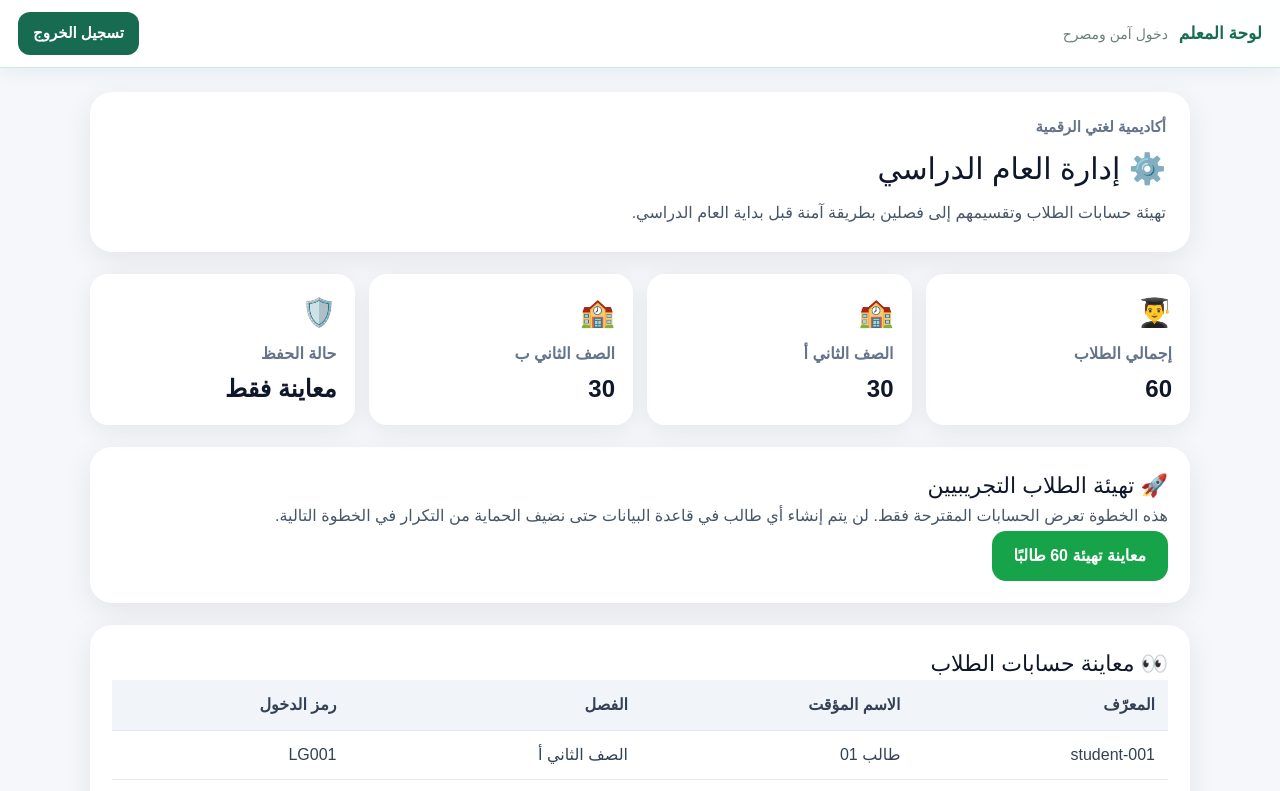
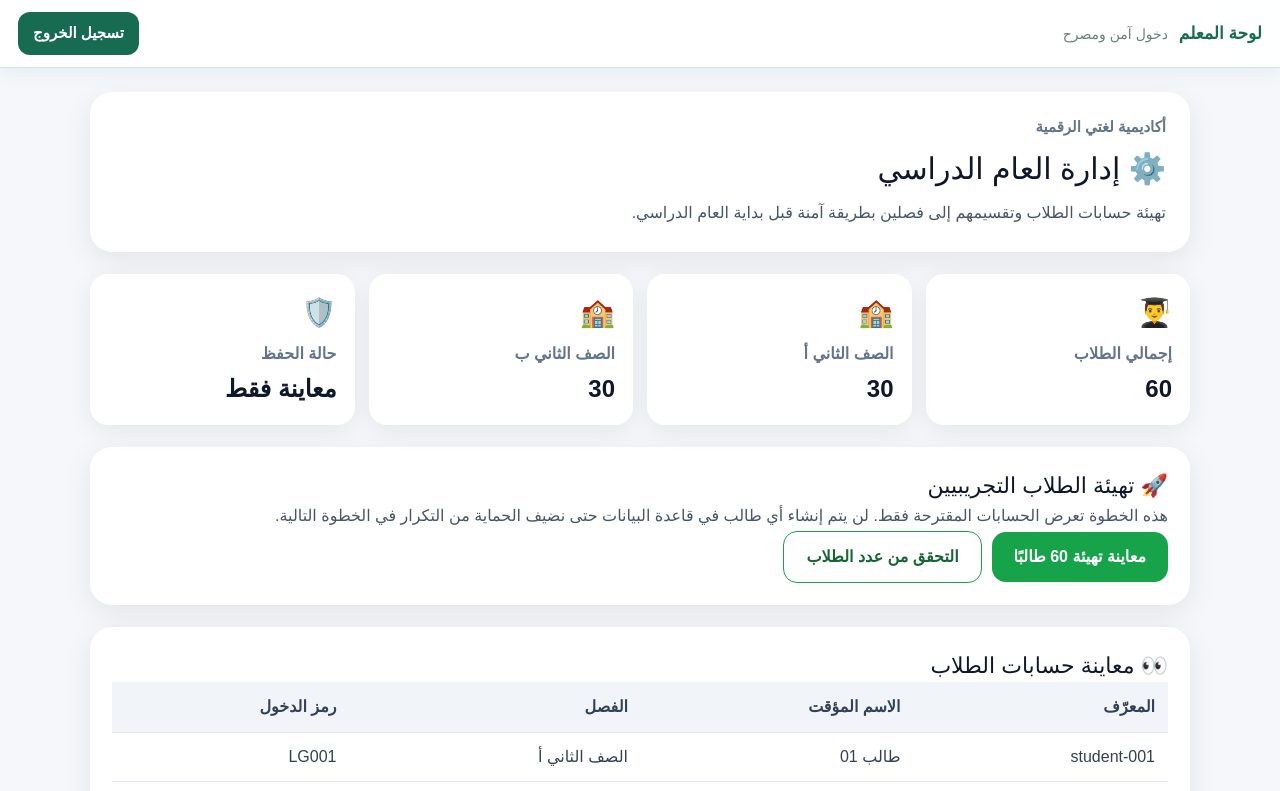
Before and after one commit to a31164949-blip/lughati-academy, a Next.js app in the folder lughati-next/: page /teacher/school-year in a window 1280 px wide. Shown: the top 791 px of the page. Built offline with nearby package versions, Linux system fonts and the light colour scheme; no server answers; sample sign-in values are in the browser's storage.

Commit message:
Connect school year page to Firebase

```diff
--- a/lughati-next/app/teacher/school-year/page.tsx
+++ b/lughati-next/app/teacher/school-year/page.tsx
@@ -1,6 +1,8 @@
 "use client";
 
 import { useMemo, useState } from "react";
+import { collection, getDocs } from "firebase/firestore";
+import { db } from "../../../firebase";
 
 type StudentPreview = {
   id: string;
@@ -12,6 +14,8 @@ type StudentPreview = {
 export default function SchoolYearPage() {
   const [isCreating, setIsCreating] = useState(false);
   const [message, setMessage] = useState("");
+  const [studentsCount, setStudentsCount] = useState<number | null>(null);
+const [checking, setChecking] = useState(false);
 
   const students = useMemo<StudentPreview[]>(() => {
     return Array.from({ length: 60 }, (_, index) => {
@@ -27,7 +31,20 @@ export default function SchoolYearPage() {
       };
     });
   }, []);
+async function handleCheckStudents() {
+  try {
+    setChecking(true);
 
+    const snapshot = await getDocs(collection(db, "students"));
+
+    setStudentsCount(snapshot.size);
+  } catch (error) {
+    console.error(error);
+    alert("تعذر التحقق من قاعدة البيانات.");
+  } finally {
+    setChecking(false);
+  }
+}
   async function handleCreateStudents() {
     setMessage("");
 
@@ -173,6 +190,38 @@ export default function SchoolYearPage() {
             {isCreating ? "جارٍ التجهيز..." : "معاينة تهيئة 60 طالبًا"}
           </button>
 
+<button
+  type="button"
+  onClick={handleCheckStudents}
+  disabled={checking}
+  style={{
+    border: "1px solid #16a34a",
+    borderRadius: "14px",
+    padding: "13px 22px",
+    fontSize: "16px",
+    fontWeight: 800,
+    cursor: checking ? "not-allowed" : "pointer",
+    background: "white",
+    color: "#166534",
+    marginRight: "10px",
+  }}
+>
+  {checking ? "جارٍ التحقق..." : "التحقق من عدد الطلاب"}
+</button>
+{studentsCount !== null && (
+  <div
+    style={{
+      marginTop: "16px",
+      padding: "14px",
+      borderRadius: "12px",
+      background: studentsCount > 0 ? "#ecfdf5" : "#fff7ed",
+      color: studentsCount > 0 ? "#166534" : "#9a3412",
+      fontWeight: 800,
+    }}
+  >
+    عدد الطلاب الموجودين في Firebase حاليًا: {studentsCount} طالبًا.
+  </div>
+)}
           {message && (
             <div
               style={{
```
